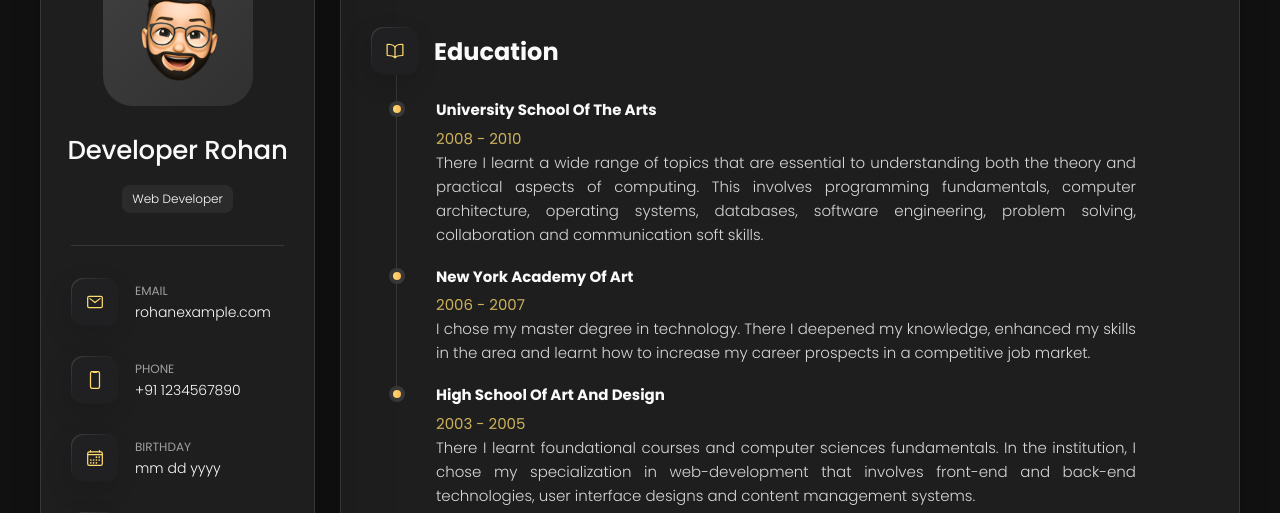
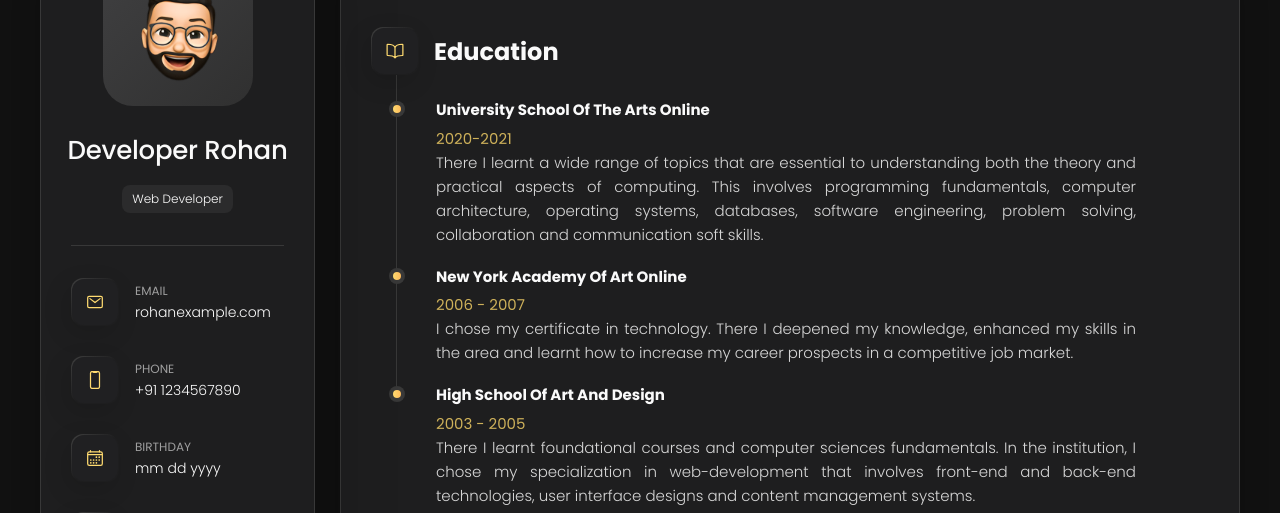
Before and after one commit to Web-Designer-Rohan/3D-Portfolio-Starter-Kit, a plain HTML site: page index.html in a window 1280 px wide. Both pictures are taken after a click on the button "Resume". Shown: the part 162-675 px from the top of the page. Drawn offline with nearby package versions, Linux system fonts and the light colour scheme; a script that the page names is missing.

Commit message:
Update index.html

```diff
--- a/index.html
+++ b/index.html
@@ -303,15 +303,15 @@
 
                     <ol class="timeline-list">
                         <li class="timeline-item">
-                            <h4 class="h4 timeline-item-title">University school of the arts</h4>
-                            <span>2008 - 2010</span>
+                            <h4 class="h4 timeline-item-title">University school of the arts Online</h4>
+                            <span>2020-2021</span>
                             <p class="timeline-text">There I learnt a wide range of topics that are essential to understanding both the theory and practical aspects of computing. This involves programming fundamentals, computer architecture, operating systems, databases, software engineering, problem solving, collaboration and communication soft skills.</p>
                         </li>
 
                         <li class="timeline-item">
-                            <h4 class="h4 timeline-item-title">New York Academy of Art</h4>
+                            <h4 class="h4 timeline-item-title">New York Academy of Art Online</h4>
                             <span>2006 - 2007</span>
-                            <p class="timeline-text">I chose my master degree in technology. There I deepened my knowledge, enhanced my skills in the area and learnt how to increase my career prospects in a competitive job market.</p>
+                            <p class="timeline-text">I chose my certificate in technology. There I deepened my knowledge, enhanced my skills in the area and learnt how to increase my career prospects in a competitive job market.</p>
                         </li>
 
                         <li class="timeline-item">
```
